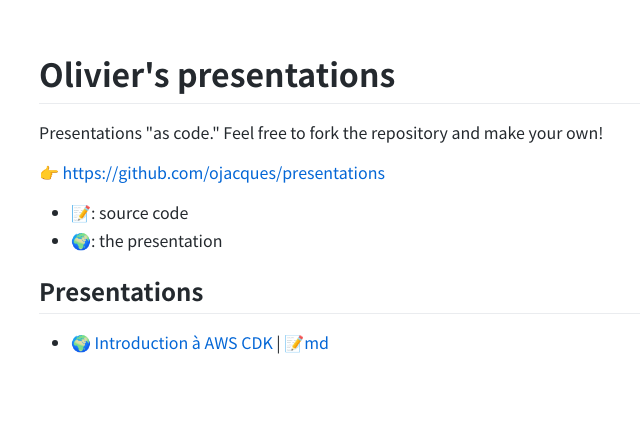
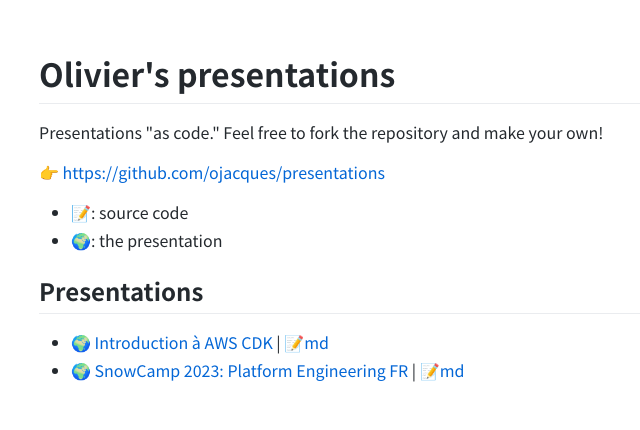
Before and after one commit to ojacques/presentations, a plain HTML site: page index.html in a window 1280 px wide. Shown: the whole page, without its empty margins (156-796 px from the left). Drawn offline with Linux system fonts and the light colour scheme.

Commit message:
Deploying to gh_pages from  @ 69c960d00b8f66a94cc394bbca4eb33d50e2c9ec 🚀

```diff
--- a/index.html
+++ b/index.html
@@ -8,5 +8,6 @@
 <h2>Presentations</h2>
 <ul>
 <li><a href="https://ojacques.github.io/presentations/aws-cdk-intro/">🌍 Introduction à AWS CDK</a> | <a href="https://github.com/ojacques/presentations/blob/main/aws-cdk-intro/README.md">📝md</a></li>
+<li><a href="https://ojacques.github.io/presentations/snowcamp_2023/">🌍 SnowCamp 2023: Platform Engineering FR</a> | <a href="https://github.com/ojacques/presentations/blob/main/snowcamp_2023/README.md">📝md</a></li>
 </ul>
 </article><script>document.getElementsByClassName("markdown-body")[0].style.fontFamily='CJK';var code=document.getElementsByTagName("code");for(var i=0;i<code.length;++i){code[i].style.fontFamily='CJK MONO'}</script></body></html>
```
